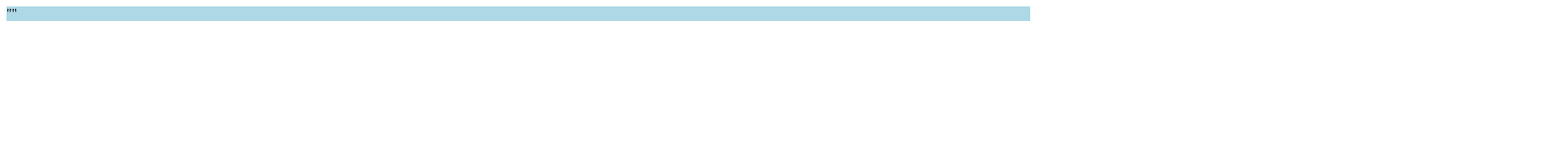
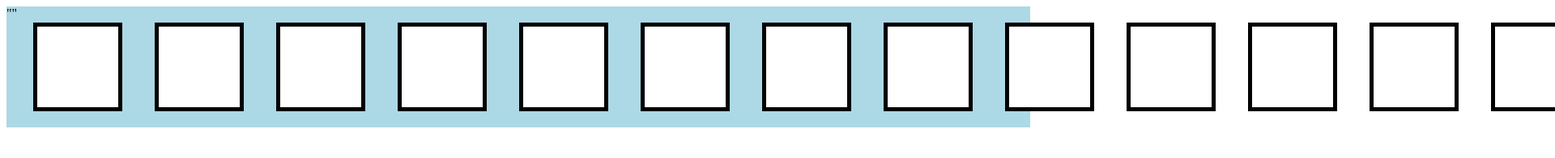
Before and after one commit to ztillzurfing/etch-a-sketch, a plain HTML site: page index.html in a window 1280 px wide. Shown: the top 196 px of the page at 81% size, 1920 px wide, since content can reach past the window. Drawn offline with Linux system fonts and the light colour scheme.

Commit message:
fix script tag typo in html

```diff
--- a/index.html
+++ b/index.html
@@ -3,9 +3,9 @@
 <head>
     <meta charset="UTF-8">
     <meta name="viewport" content="width=device-width, initial-scale=1.0">
-    <title>Etch A Sketch</title>
+    <title>Etch-A-Sketch</title>
+    <script src="scripts.js" defer></script>
     <link rel="stylesheet" href="style.css">
-    <scripts src="scripts.js"defer></scripts>
 </head>
 <body>
     <div id="container">""</div>
--- a/scripts.js
+++ b/scripts.js
@@ -1,13 +1,14 @@
+console.log("hello world")
 const container = document.querySelector("#container")
 
 function createDiv (num) {
-    for (let i = 0; i <num; i++ ) {
-        const content = document.createElement("div")
-        content.setAttribute("class", "content")
-        content.textContent("hello")
-        container.appendChild(content);
+    for (let i = 0; i < num; i++ ) {
+        const div = document.createElement("div");
+        div.classList.add("content");
+        container.appendChild(div);
 
     }
 }
 
-createDiv(30);
+createDiv(40);
+console.log("hello")
--- a/style.css
+++ b/style.css
@@ -3,9 +3,16 @@
     background-color: lightblue;
 
 
+
 }
 .content {
-    display: flex;
-    background-color: black;
-    min-width: 40px;
+   display: flex;
+    height:auto;
+    width:200px;
+    background-color: white;
+    border: 5px solid black;
+    padding:50px;
+    margin:20px;
+    flex-wrap: wrap;
+
 }
```
